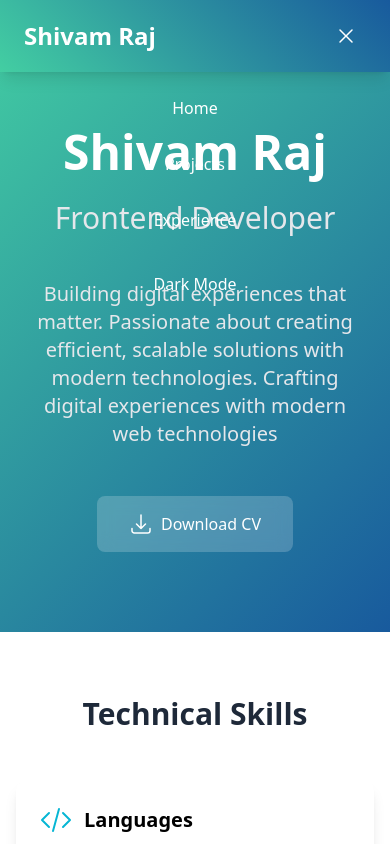
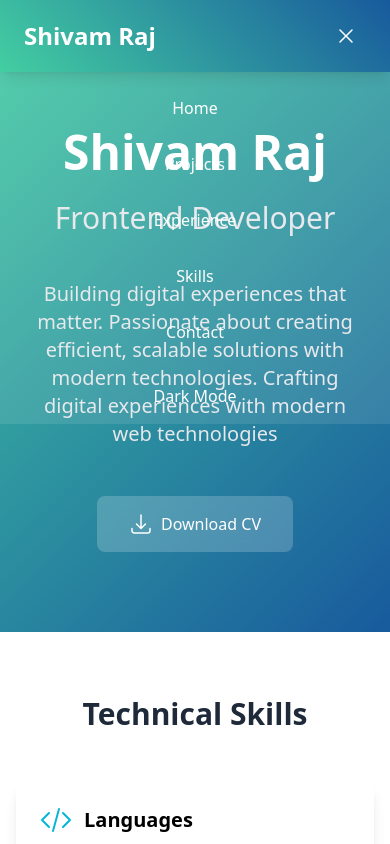
Before and after one commit to Mtank10/shivam-portfolio, a Next.js app: page / in a window 390 px wide. Both pictures are taken after a click on the button 346 px from the left and 36 px from the top of the page. Shown: the top 844 px of the page. Built offline with nearby package versions, Linux system fonts and the light colour scheme.

Commit message:
add features

```diff
--- a/app/components/Navbar.tsx
+++ b/app/components/Navbar.tsx
@@ -67,10 +67,10 @@ export default function Navbar() {
           <motion.div
             initial={{ opacity: 0, y: -20 }}
             animate={{ opacity: 1, y: 0 }}
-            className="absolute top-full left-0 w-full bg-inherit md:hidden"
+            className="absolute top-full left-0 w-full bg-inherit md:hidden bg-white/10"
           >
             <div className="flex flex-col items-center py-4 gap-4">
-              {['home', 'projects', 'experience'].map((section) => (
+              {['home', 'projects', 'experience','skills','contact'].map((section) => (
                 <Link
                   key={section}
                   href={`#${section}`}
```
